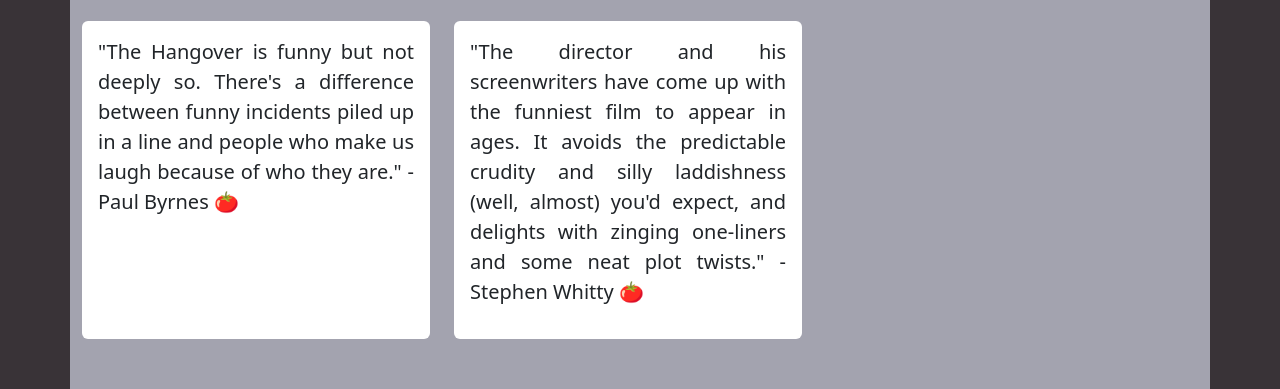
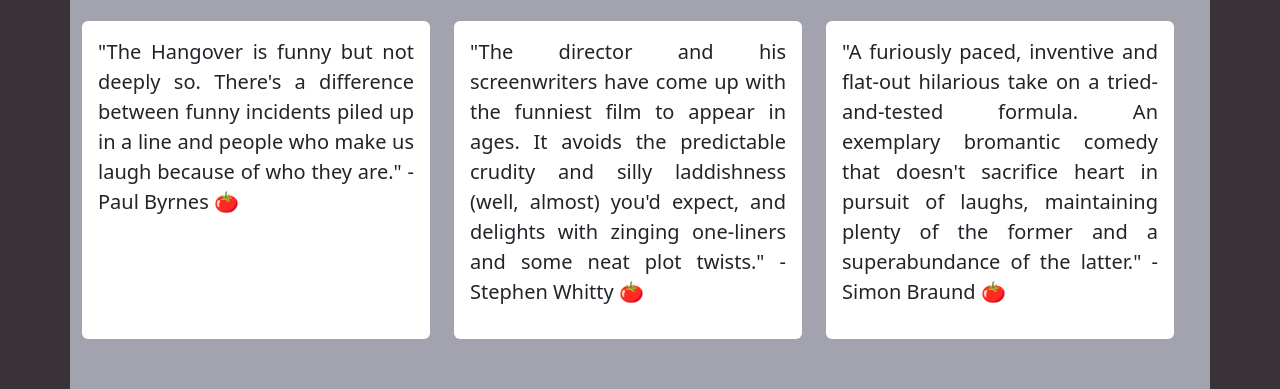
Before and after one commit to Hiko85/masnaposok, a plain HTML site: page sites/masnaposok-1.html in a window 1280 px wide. Shown: the part 1572-1961 px from the top of the page. Drawn offline with nearby package versions, Linux system fonts and the light colour scheme.

Commit message:
+1 kritka

```diff
--- a/sites/masnaposok-1.html
+++ b/sites/masnaposok-1.html
@@ -149,6 +149,19 @@
                         </div>
                     </div>
                 </div>
+                <!-- Kritika 6 -->
+                <div class="col-12 col-md-4 mb-4">
+                    <div class="card" style="height: 100%; display: flex; flex-direction: column;">
+                        <div class="card-body" style="flex-grow: 1;">
+                            <blockquote class="blockquote">
+                                <p>"A furiously paced, inventive and flat-out hilarious take on a tried-and-tested
+                                    formula. An exemplary bromantic comedy that doesn't sacrifice heart in pursuit of
+                                    laughs, maintaining plenty of the former and a superabundance of the latter." -
+                                    Simon Braund 🍅</p>
+                            </blockquote>
+                        </div>
+                    </div>
+                </div>
             </div>
         </section>
 
```
